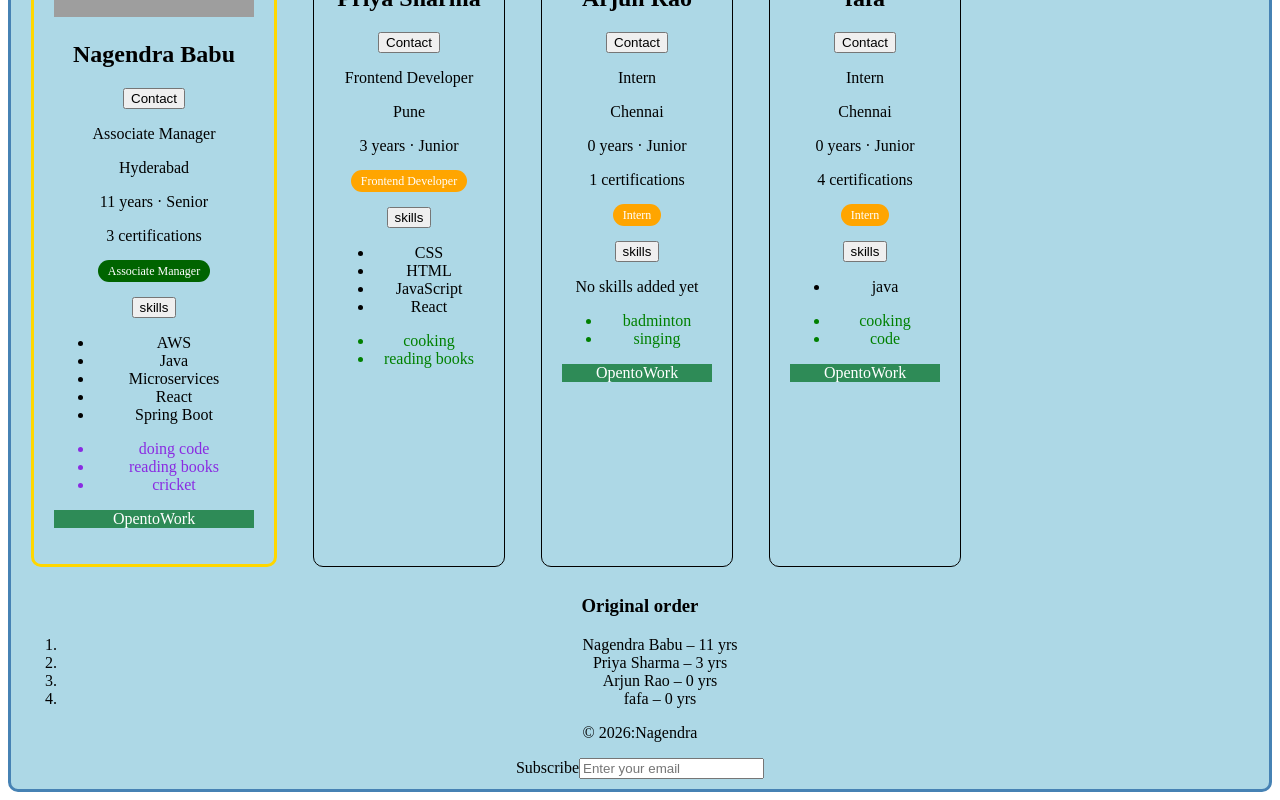
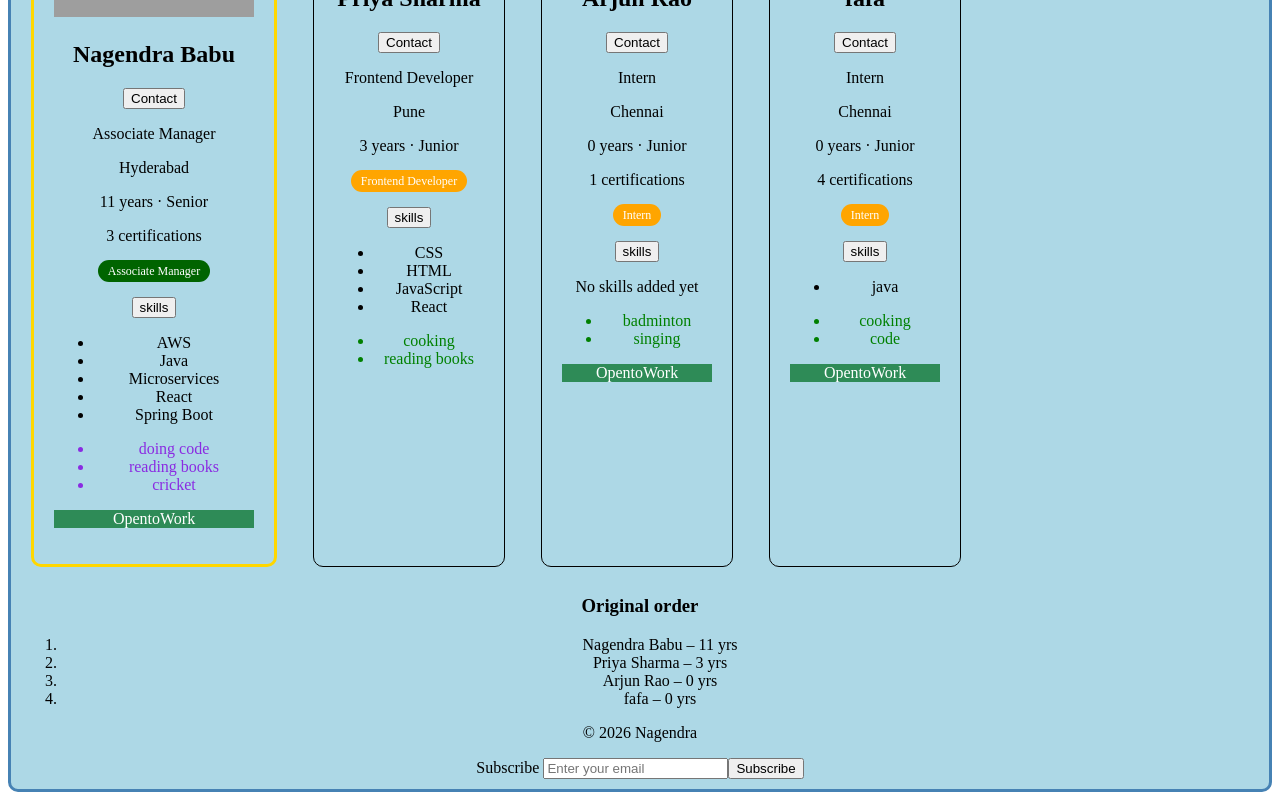
Before and after one commit to nagendracode01/ReactLearning, a React (Vite) app: page / in a window 1280 px wide. Shown: the part 522-1322 px from the top of the page. Built offline with nearby package versions, Linux system fonts and the light colour scheme; grey boxes are pictures that could not be loaded.

Commit message:
event changes added

```diff
--- a/src/App.jsx
+++ b/src/App.jsx
@@ -88,6 +88,8 @@ function App() {
         title="Profile"
         id={p.id}
         isSenior={p.yearsOfExp >= 8}
+        onClick={() => console.log(`Card clicked: ${p.name}`)}
+  onMouseEnter={() => console.log(`Viewing ${p.name}`)}
       >
         <ProfileCard {...p} OnContact={() => handleContact(p)}  />
         <Skills skills={p.skills} OnSkills={() => ShowSkills(p.skills)} />
--- a/src/Button.jsx
+++ b/src/Button.jsx
@@ -3,7 +3,10 @@ function Button({ label, color, size = "medium",onClick }) {
     <button
       className={size}
       style={{ backgroundColor: color }}
-      onClick={onClick}
+       onClick={e => {
+        e.stopPropagation();       // don't let the click reach the card
+        if (onClick) onClick();    // run the handler, if one was given
+      }}
     >
       {label}
     </button>
--- a/src/Card.jsx
+++ b/src/Card.jsx
@@ -1,6 +1,10 @@
-function Card({ title, children, isSenior }) {
+function Card({ title, children, isSenior, onClick, onMouseEnter }) {
   return (
-    <div className={isSenior ? 'card senior' : 'card'}>
+    <div
+      className={isSenior ? 'card senior' : 'card'}
+      onClick={onClick}
+      onMouseEnter={onMouseEnter}
+    >
       <h3>{title}</h3>
       {children}
     </div>
--- a/src/components/Footer.jsx
+++ b/src/components/Footer.jsx
@@ -1,9 +1,22 @@
-function Footer({name='myportpolio'}) {
+function Footer({ name = 'My Portfolio' }) {
+  function handleSubmit(e) {
+    e.preventDefault();
+    alert('Thanks for subscribing!');
+  }
+
   return (
     <footer>
-      <p>© {new Date().getFullYear()}:{name}</p>
-      <label htmlFor="subscribe-email">Subscribe</label>
-      <input id="subscribe-email" type="email" placeholder="Enter your email" />
+      <p>© {new Date().getFullYear()} {name}</p>
+      <form onSubmit={handleSubmit}>
+        <label htmlFor="subscribe-email">Subscribe </label>
+        <input
+          id="subscribe-email"
+          type="email"
+          placeholder="Enter your email"
+          onChange={e => console.log(e.target.value)}
+        />
+        <button>Subscribe</button>
+      </form>
     </footer>
   );
 }
```
